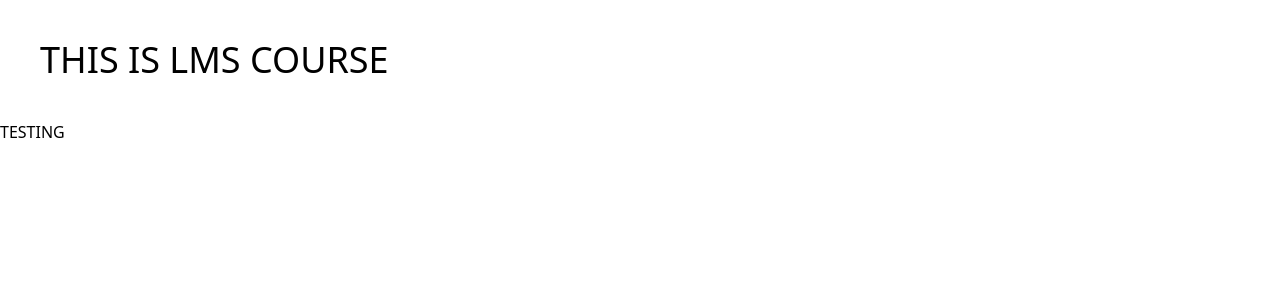
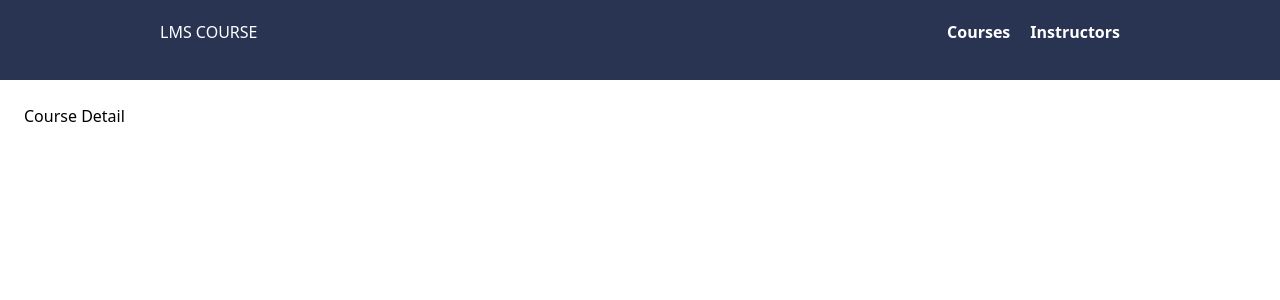
Before and after one commit to RezaPahlevi1/lms-course, a React (Vite) app: page /courses in a window 1280 px wide. Shown: the top 300 px of the page. Built offline with nearby package versions, Linux system fonts and the light colour scheme.

Commit message:
feat: configuring routing

```diff
--- a/src/App.jsx
+++ b/src/App.jsx
@@ -1,13 +1,16 @@
 import { useState } from "react";
 import "./App.css";
+import Navbar from "./components/Navbar";
+import CourseList from "./pages/CourseList";
+import { Outlet } from "react-router-dom";
 
 function App() {
   return (
     <>
-      <div>
-        <h1 className="p-10 text-4xl">THIS IS LMS COURSE</h1>
-        <p>TESTING</p>
-      </div>
+      <Navbar />
+      <main className="p-6">
+        <Outlet />
+      </main>
     </>
   );
 }
--- /dev/null
+++ b/src/components/Navbar.jsx
@@ -0,0 +1,20 @@
+import { Link } from "react-router-dom";
+import Instructors from "../pages/Instructors";
+
+function Navbar() {
+  return (
+    <div className="w-full h-20 bg-[#293352] text-white flex flex-row justify-between p-5 px-40">
+      <h1>LMS COURSE</h1>
+      <div className="flex flex-row gap-5">
+        <Link to="/" className="font-semibold hover:text-blue-600">
+          Courses
+        </Link>
+        <Link to="/instructors" className="font-semibold hover:text-blue-600">
+          Instructors
+        </Link>
+      </div>
+    </div>
+  );
+}
+
+export default Navbar;
--- a/src/main.jsx
+++ b/src/main.jsx
@@ -1,10 +1,23 @@
-import { StrictMode } from 'react'
-import { createRoot } from 'react-dom/client'
-import './App.css'
-import App from './App.jsx'
+import React from "react";
+import ReactDOM from "react-dom/client";
+import { BrowserRouter, Routes, Route } from "react-router-dom";
+import App from "./App";
+import CourseList from "./pages/CourseList";
+import CourseDetail from "./pages/CourseDetail";
+import CourseModules from "./pages/CourseModules";
+import Instructors from "./pages/Instructors";
 
-createRoot(document.getElementById('root')).render(
-  <StrictMode>
-    <App />
-  </StrictMode>,
-)
+ReactDOM.createRoot(document.getElementById("root")).render(
+  <React.StrictMode>
+    <BrowserRouter>
+      <Routes>
+        <Route path="/" element={<App />}>
+          <Route index element={<CourseList />} />
+          <Route path="courses/" element={<CourseDetail />} />
+          <Route path="instructors/" element={<Instructors />} />
+          <Route path="modules/" element={<CourseModules />} />
+        </Route>
+      </Routes>
+    </BrowserRouter>
+  </React.StrictMode>
+);
--- a/src/pages/CourseDetail.jsx
+++ b/src/pages/CourseDetail.jsx
@@ -3,7 +3,7 @@ import React from "react";
 export default function CourseDetail() {
   return (
     <div>
-      <h1>Hello World!</h1>
+      <h1>Course Detail</h1>
     </div>
   );
 }
--- a/src/pages/CourseList.jsx
+++ b/src/pages/CourseList.jsx
@@ -1,9 +1,5 @@
-import React from 'react'
+import React from "react";
 
 export default function CourseList() {
-  return (
-    <div>
-
-    </div>
-  )
+  return <div>Course List</div>;
 }
--- a/src/pages/CourseModules.jsx
+++ b/src/pages/CourseModules.jsx
@@ -1,9 +1,5 @@
-import React from 'react'
+import React from "react";
 
 export default function CourseModules() {
-  return (
-    <div>
-
-    </div>
-  )
+  return <div>Course Module</div>;
 }
--- /dev/null
+++ b/src/pages/Instructors.jsx
@@ -0,0 +1,9 @@
+function Instructors() {
+  return (
+    <div>
+      <h1 className="text-7xl">INSTRUCTORS</h1>
+    </div>
+  );
+}
+
+export default Instructors;
```
Also changed, not shown: src/components/test.jsx (deleted), src/pages/test.jsx (deleted).
